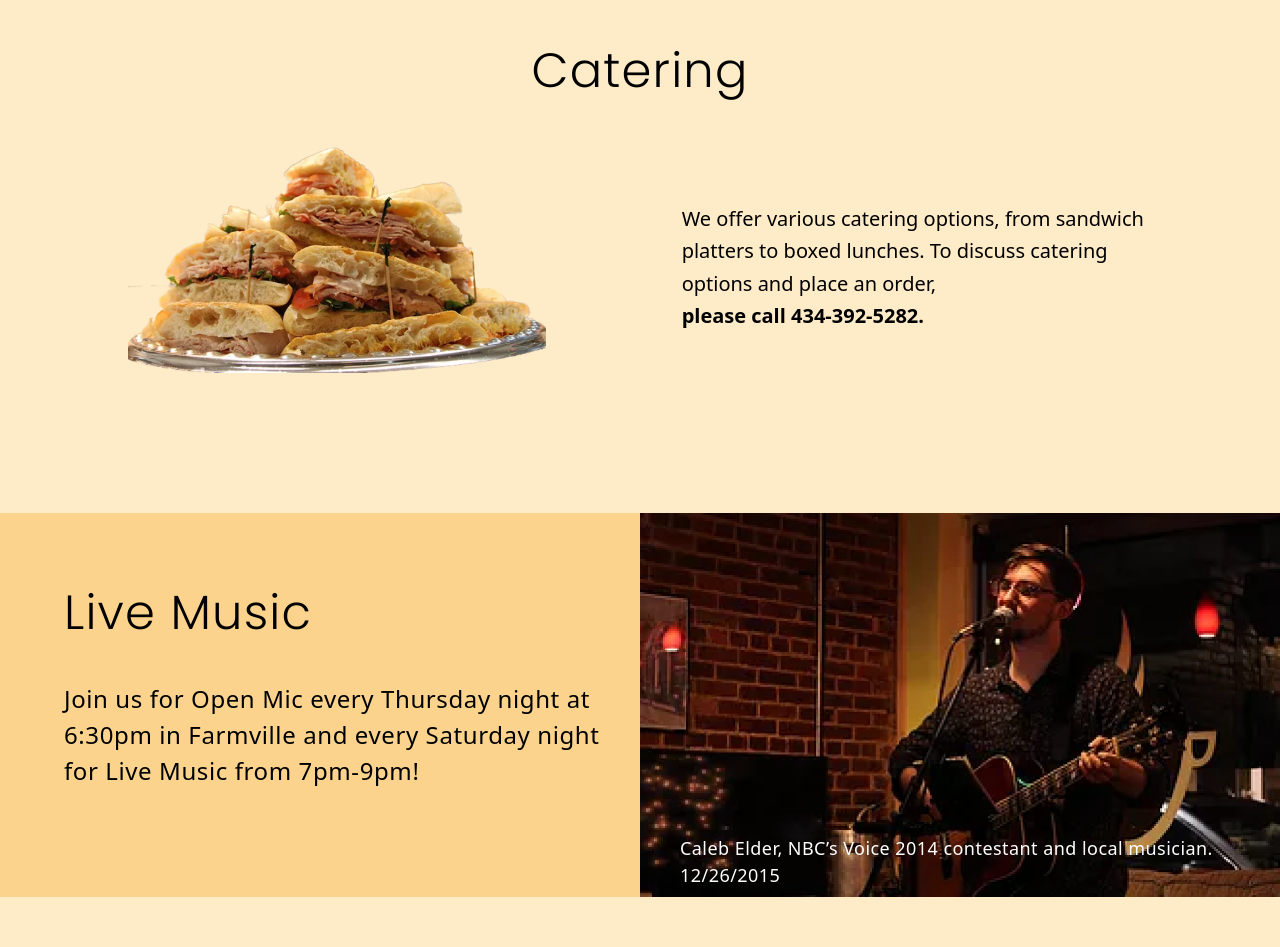
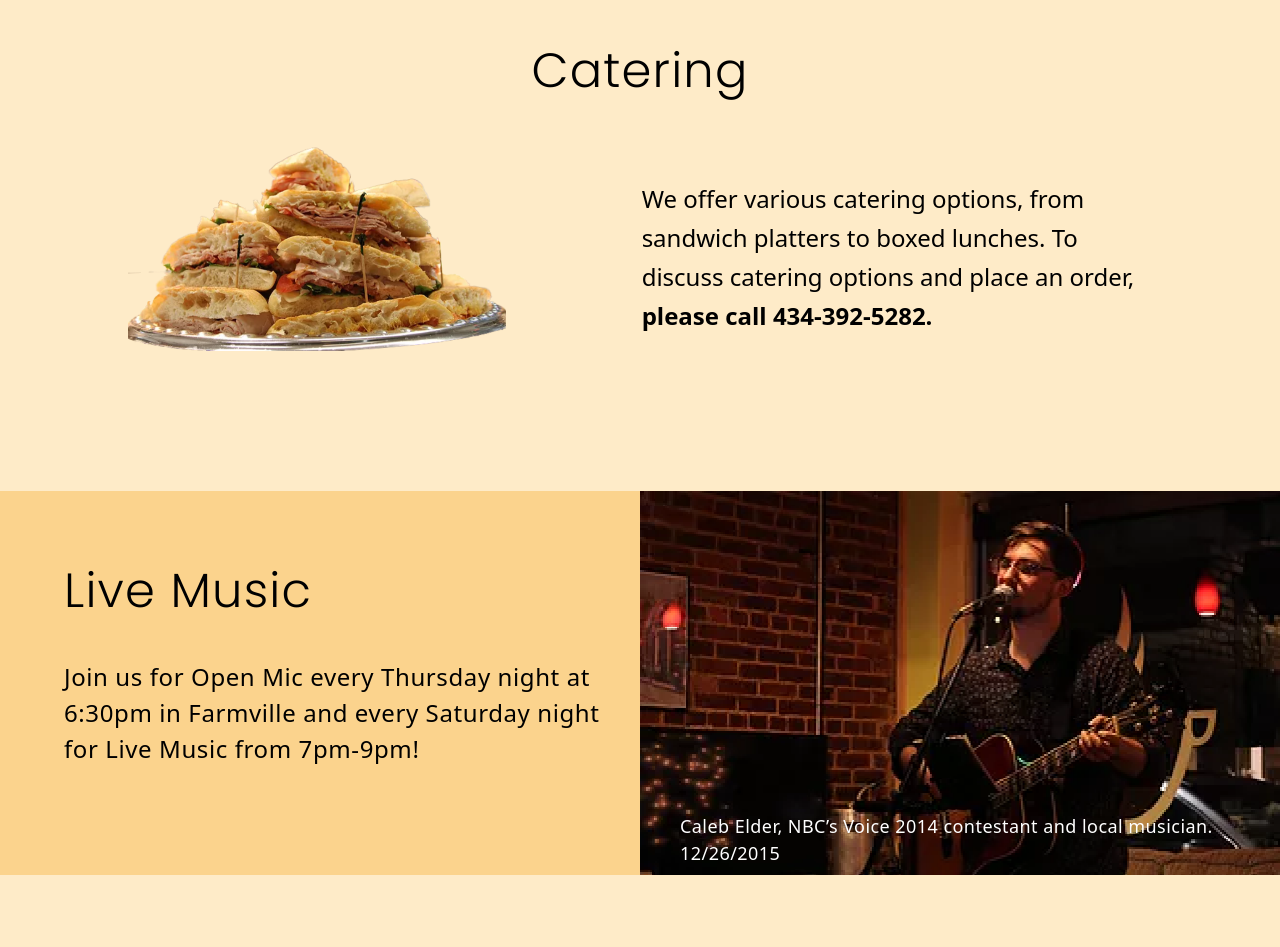
Before and after one commit to AbhishekkGautam/marvel-coffee-house, a Gatsby site: page / in a window 1280 px wide. Shown: the part 1101-2048 px from the top of the page. Built offline with nearby package versions, Linux system fonts and the light colour scheme; Gatsby itself is replaced by a stand-in of ours.

Commit message:
Update CateringSection.js

```diff
--- a/src/components/CateringSection.js
+++ b/src/components/CateringSection.js
@@ -25,7 +25,7 @@ const CateringSection = () => {
             <Img fluid={data.file.childImageSharp.fluid} />
           </div>
           <div className="mt-4 md:ml-10 lg:pl-24">
-            <p className="text-lg font-light md:text-base lg:text-xl pt-8 md:pt-0  md:text-left leading-relaxed">
+            <p className="text-lg font-light md:text-base lg:text-xl xl:text-2xl pt-8 md:pt-0  md:text-left leading-relaxed">
               We offer various catering options, from sandwich platters to boxed
               lunches. To discuss catering options and place an order,
               <br />
```
